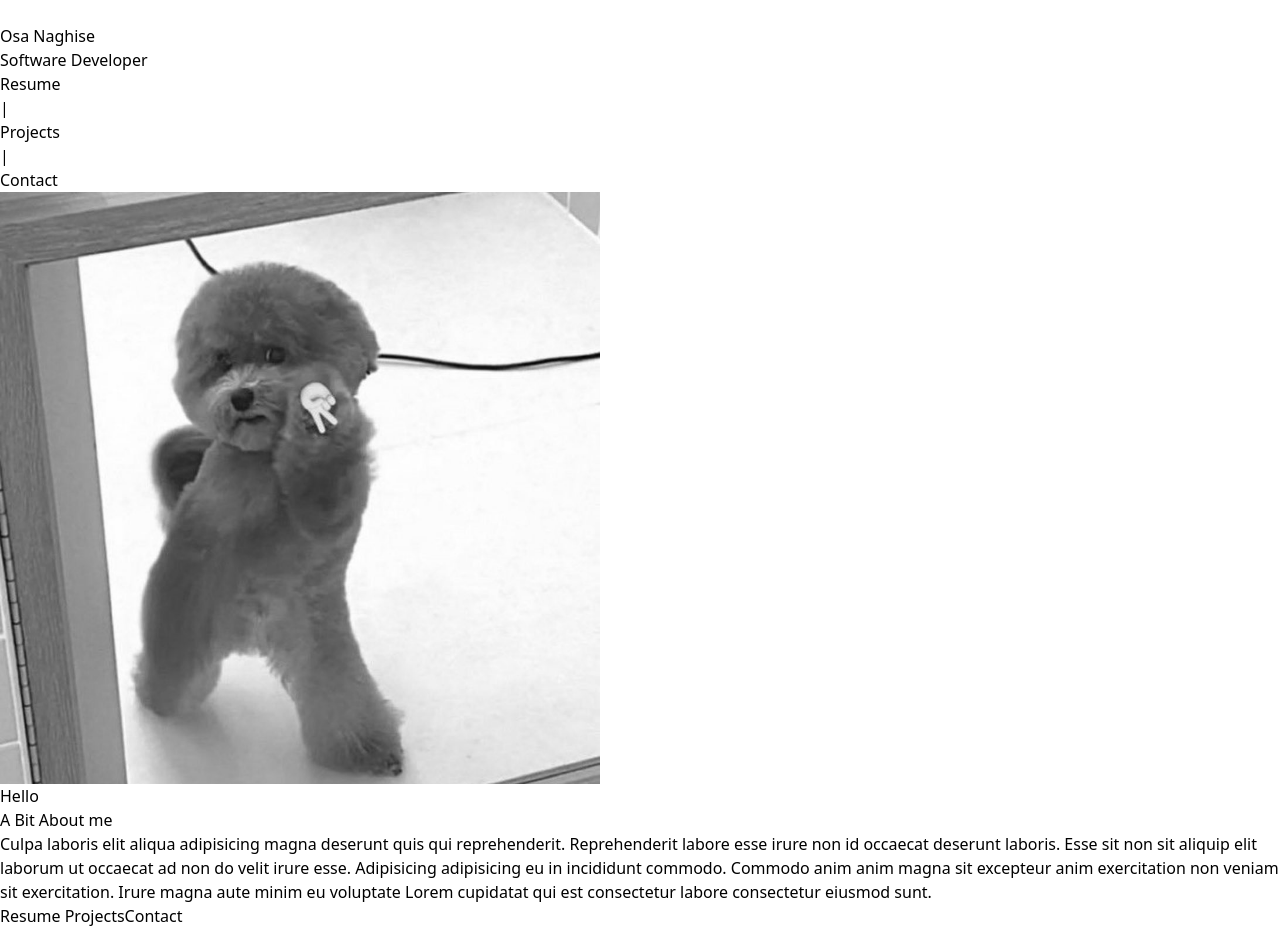
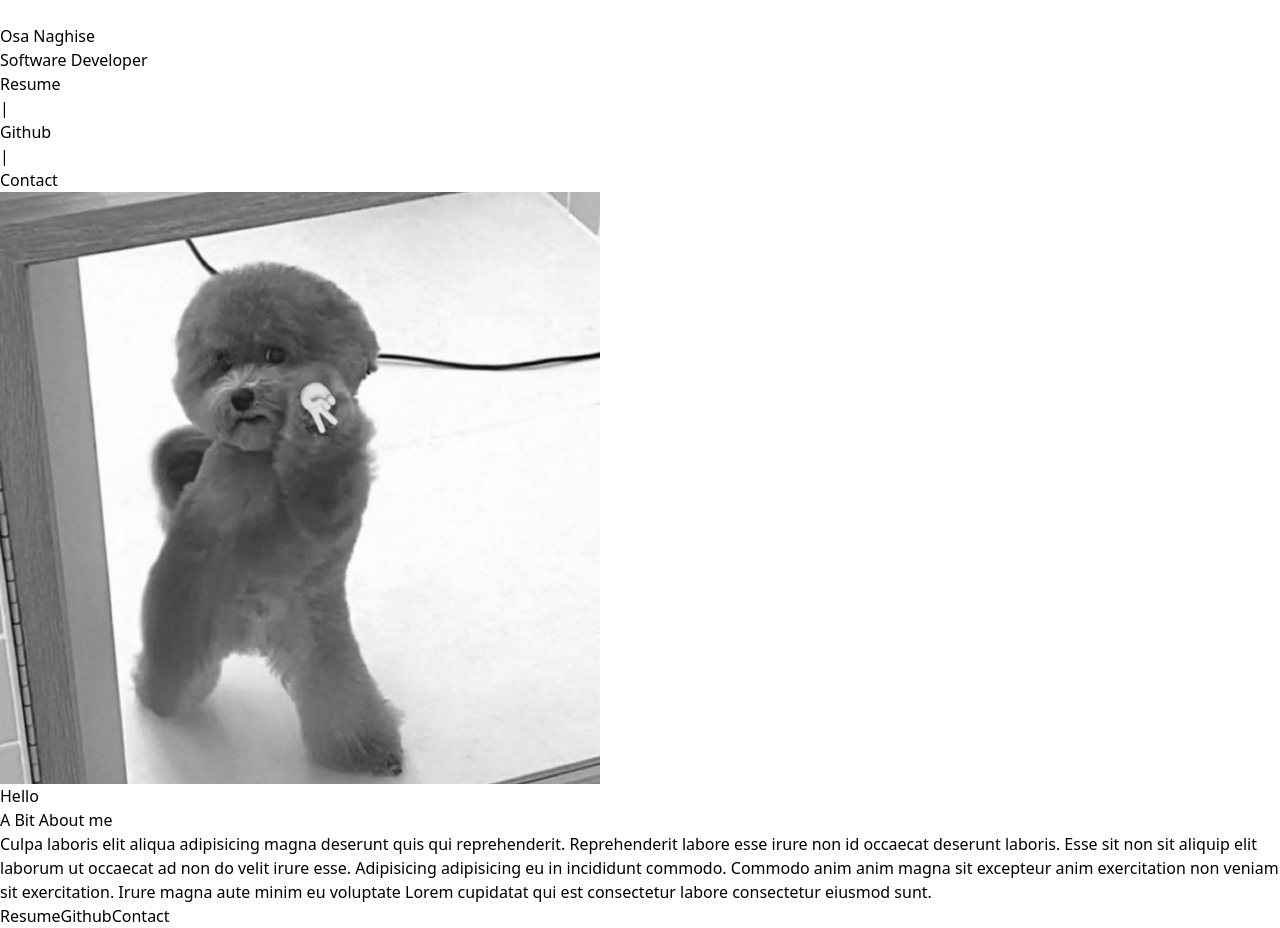
Before and after one commit to Osa-nag00/portfolio-website, a Next.js app: page / in a window 1280 px wide. Built offline with nearby package versions, Linux system fonts and the light colour scheme.

Commit message:
Removed Projects Page for github link

```diff
--- a/app/homeComponents/dotLinks.js
+++ b/app/homeComponents/dotLinks.js
@@ -31,14 +31,13 @@ export default function Dots() {
 				</motion.button>
 			</Link>
 
-			<Link href={"/projects"}>
-				{" "}
+			<Link href={"https://github.com/Osa-nag00"}>
 				<motion.button
 					whileTap={whenTapAction}
 					whileHover={whileHoverAction}
 					className='bg-[#AEBDCA] mx-2 py-10 px-5 lg:py-[55px] lg:px-[35px] border border-black rounded-full font-bold text-xl drop-shadow-xl'
 				>
-					Projects
+					Github
 				</motion.button>
 			</Link>
 
--- a/app/navbarComponents/navBarDesktop.js
+++ b/app/navbarComponents/navBarDesktop.js
@@ -5,7 +5,7 @@ export default function Desktop() {
 		<div className='flex items-end mr-5 text-xl md:text-3xl font-light'>
 			<Link href='/resume'>Resume</Link>
 			<p className='px-2'>|</p>
-			<Link href='/projects'>Projects</Link>
+			<Link href='https://github.com/Osa-nag00'>Github</Link>
 			<p className='px-2'>|</p>
 			<Link href='/contact'>Contact</Link>
 		</div>
```
Also changed, not shown: app/projects/page.js (deleted, +0 -7 lines).
